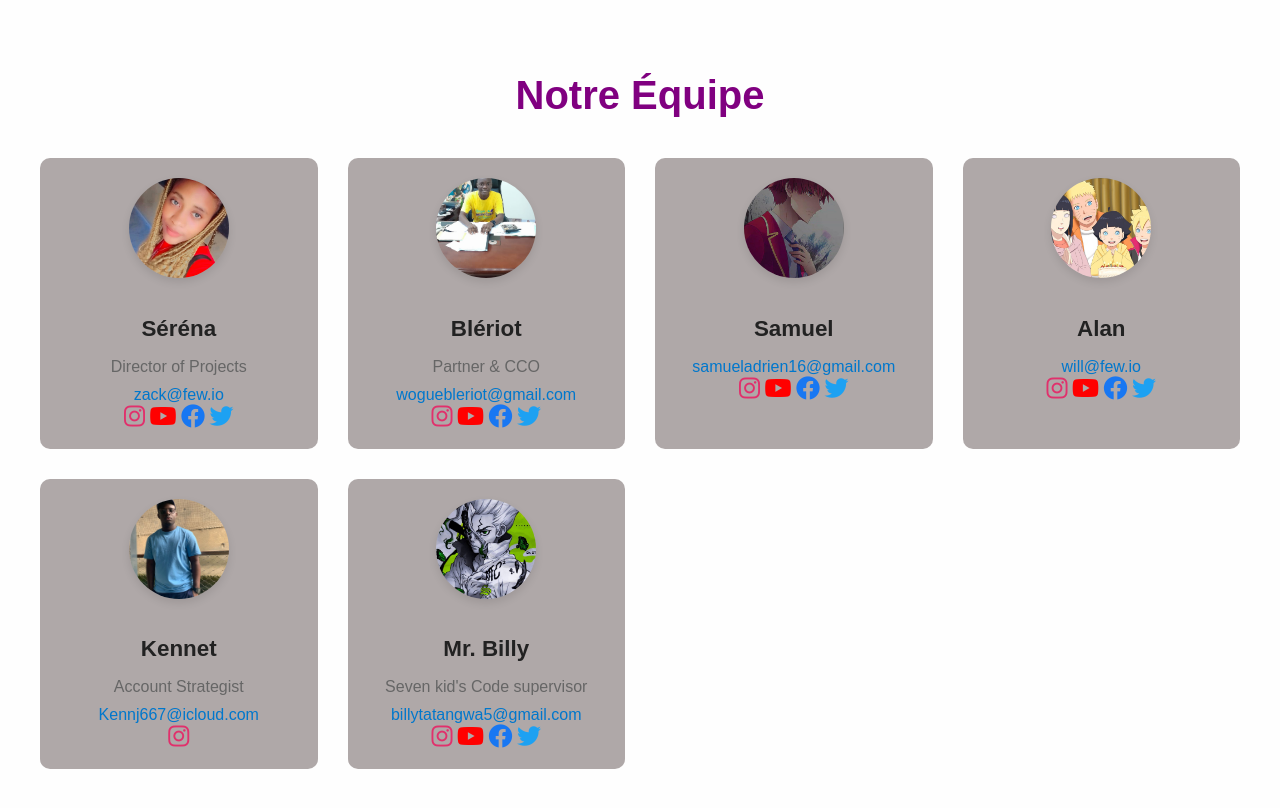
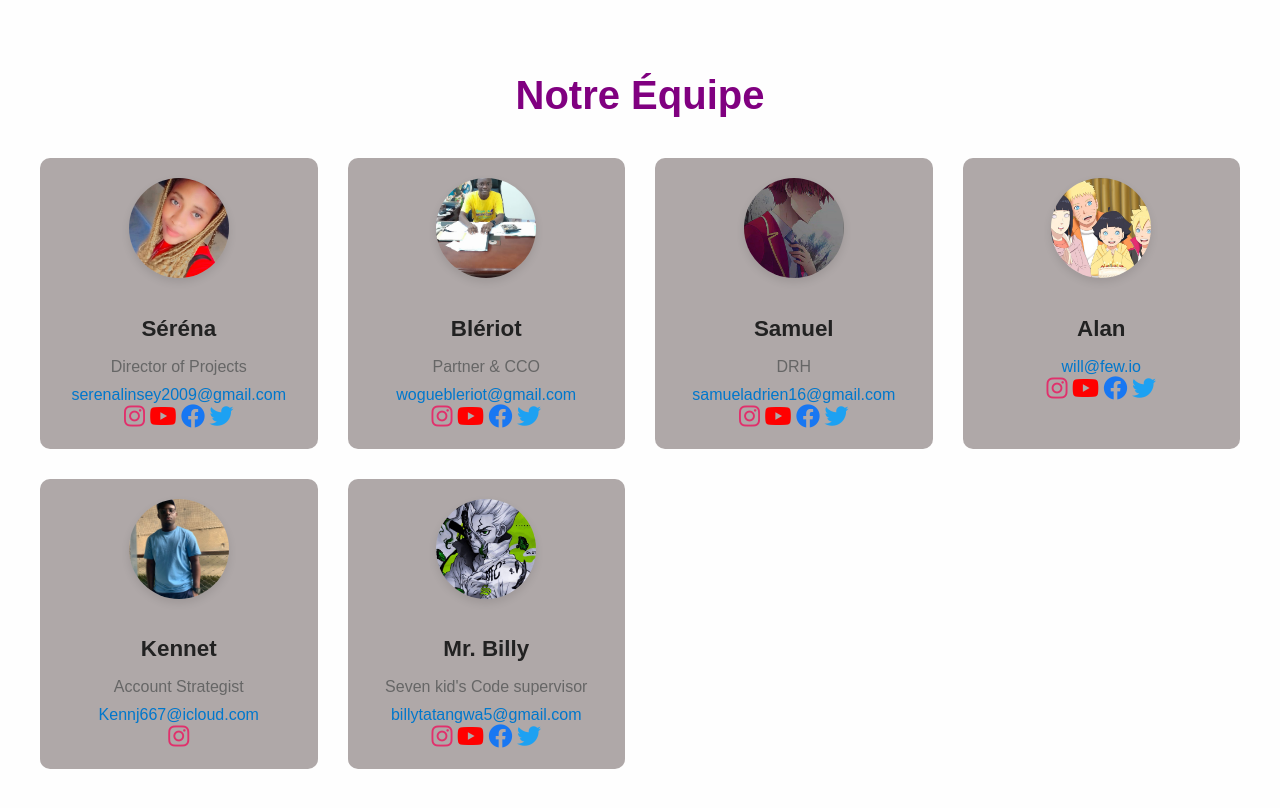
Before and after one commit to Billyngwa/Learning-lab, a website: page pages/about.html in a window 1280 px wide. Drawn offline with Linux system fonts and the light colour scheme.

Commit message:
New version now2

```diff
--- a/pages/about.html
+++ b/pages/about.html
@@ -19,7 +19,7 @@
                 <img src="../images/IMG-20250808-WA0005.jpg" alt="Zack Hill" class="profile-pic" />
                 <h2>Séréna</h2>
                 <p>Director of Projects</p>
-                <a href="mailto:zack@few.io">zack@few.io</a>
+                <a href="mailto:serenalinsey2009@gmail.com">serenalinsey2009@gmail.com</a>
                 <br>
                 <a href="https://www.instagram.com/ton_nom_utilisateur" target="_blank">
                     <i class="fab fa-instagram"></i>
@@ -59,10 +59,11 @@
 
             </div>
             <div class="team-member">
+
                 <img src="../images/IMG-20250808-WA0015.jpg" alt="Zack Hill"
                     class="profile-pic" />
                 <h2>Samuel</h2>
-                <p></p>
+                <p>DRH</p>
                 <a href="mailto:samueladrien16@gmail.com">samueladrien16@gmail.com</a>
     <br>
                 <a href="https://www.instagram.com/ton_nom_utilisateur" target="_blank">
```
